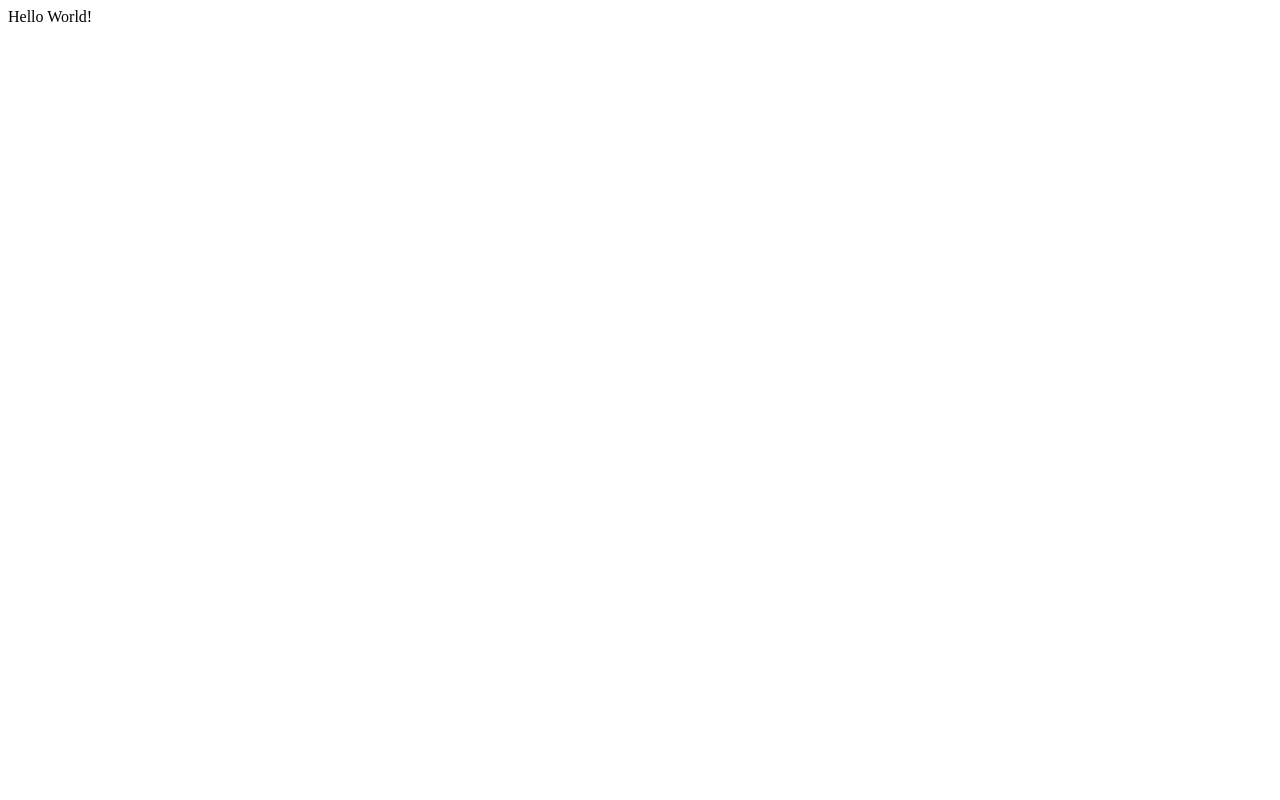
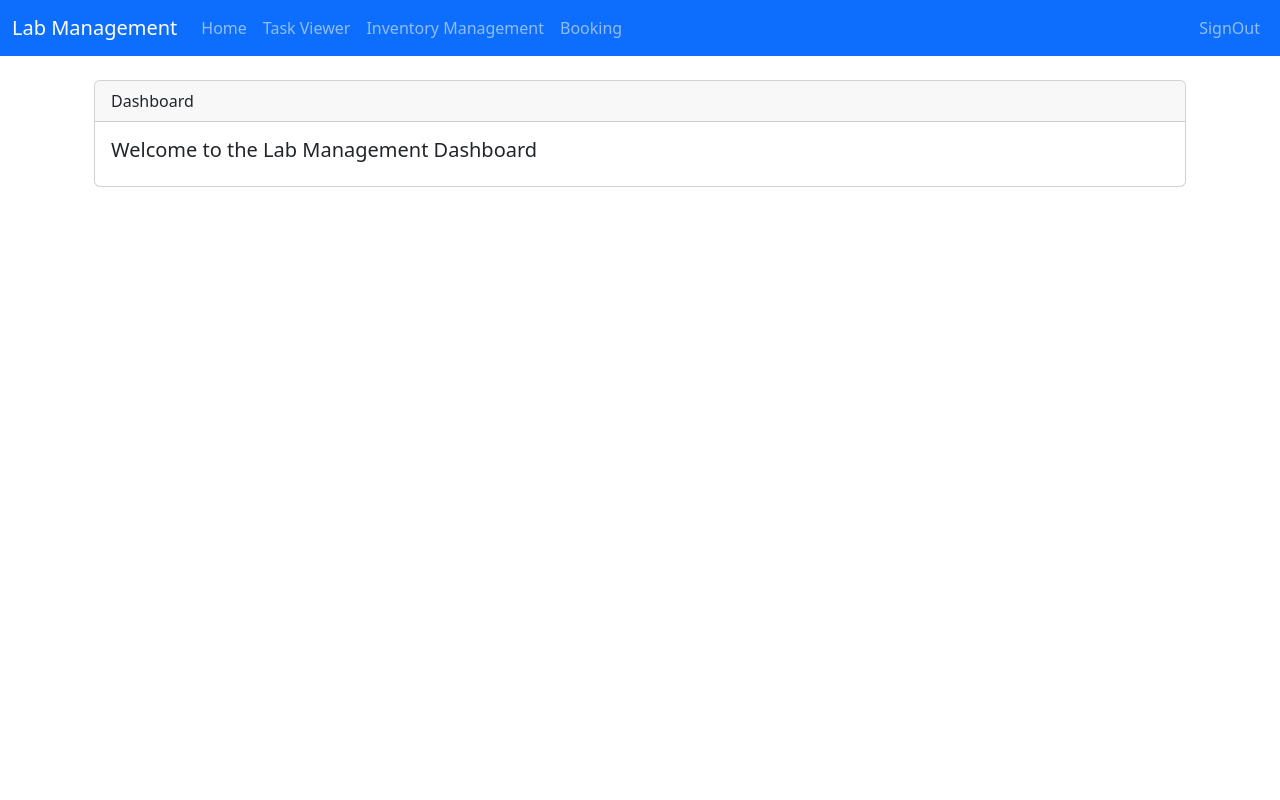
Before and after one commit to harrythe6arry/lab-management, a Flask app: page / in a window 1280 px wide. Before the commit the page is almost empty. Run offline with Flask 3, Linux system fonts and the light colour scheme; some libraries are stand-ins or nearby versions.

Commit message:
Added dashboard card for navigation page, and change the base html to be an extension for home.

```diff
--- a/routes.py
+++ b/routes.py
@@ -15,8 +15,8 @@ def get_db_connection():
 app = Flask(__name__)
 
 @app.route('/')
-def hello_world():
-    return 'Hello World!'
+def home():
+    return render_template('home.html')
 
 @app.route('/login', methods=['GET', 'POST'])
 def login():
@@ -25,7 +25,7 @@ def login():
         password = request.form.get('password')
         # Placeholder logic: Validate these credentials
         print(f"Username: {username}, Password: {password}")
-        return redirect(url_for('hello_world'))  # Redirect after login
+        return redirect(url_for('home'))  # Redirect after login
     return render_template('login.html')
 
 @app.route('/signup', methods=['GET', 'POST'])
--- a/templates/base.html
+++ b/templates/base.html
@@ -3,11 +3,10 @@
 <head>
     <meta charset="UTF-8">
     <meta name="viewport" content="width=device-width, initial-scale=1.0">
-{#    <link rel="stylesheet" href="{{ url_for('static', filename='style.css') }}">#}
+    <title>{% block title %}Lab Management{% endblock %}</title>
     <link href="https://cdn.jsdelivr.net/npm/bootstrap@5.3.2/dist/css/bootstrap.min.css" rel="stylesheet">
 </head>
-
-
+<body>
     <nav class="navbar navbar-expand-lg bg-primary navbar-dark">
         <div class="container-fluid">
             <!-- Navbar Brand -->
@@ -38,7 +37,7 @@
                     </li>
                 </ul>
 
-
+                <!-- Right-Aligned Navigation Links -->
                 <ul class="navbar-nav ms-auto">
                     <li class="nav-item">
                         <a class="nav-link" href="/login">SignOut</a>
@@ -48,9 +47,12 @@
         </div>
     </nav>
 
+    <!-- Dynamic Content Section -->
+    <main class="container mt-4">
+        {% block content %}{% endblock %}
+    </main>
+
+    <!-- Bootstrap JS -->
     <script src="https://cdn.jsdelivr.net/npm/bootstrap@5.3.2/dist/js/bootstrap.bundle.min.js"></script>
-
-
-
-
+</body>
 </html>
--- a/templates/home.html
+++ b/templates/home.html
@@ -3,9 +3,20 @@
 {% block title %}Home{% endblock %}
 
 {% block content %}
-<div class="text-center">
-    <h1 class="mb-4">Welcome to MyApp!</h1>
-    <p class="lead">This is the homepage of your application. Use the navigation bar to explore different sections.</p>
-    <a href="/tasks" class="btn btn-primary btn-lg mt-3">Go to Task Viewer</a>
-</div>
+    <div class="container mt-4">
+        <div class="row">
+            <div class="col-md-12">
+                <div class="card">
+                    <div class="card-header">
+                        Dashboard
+                    </div>
+                    <div class="card-body">
+                        <h5 class="card-title">Welcome to the Lab Management Dashboard</h5>
+
+
+                    </div>
+                </div>
+            </div>
+        </div>
+    </div>
 {% endblock %}
```
Lines whose indentation alone changed are shown as unchanged.
